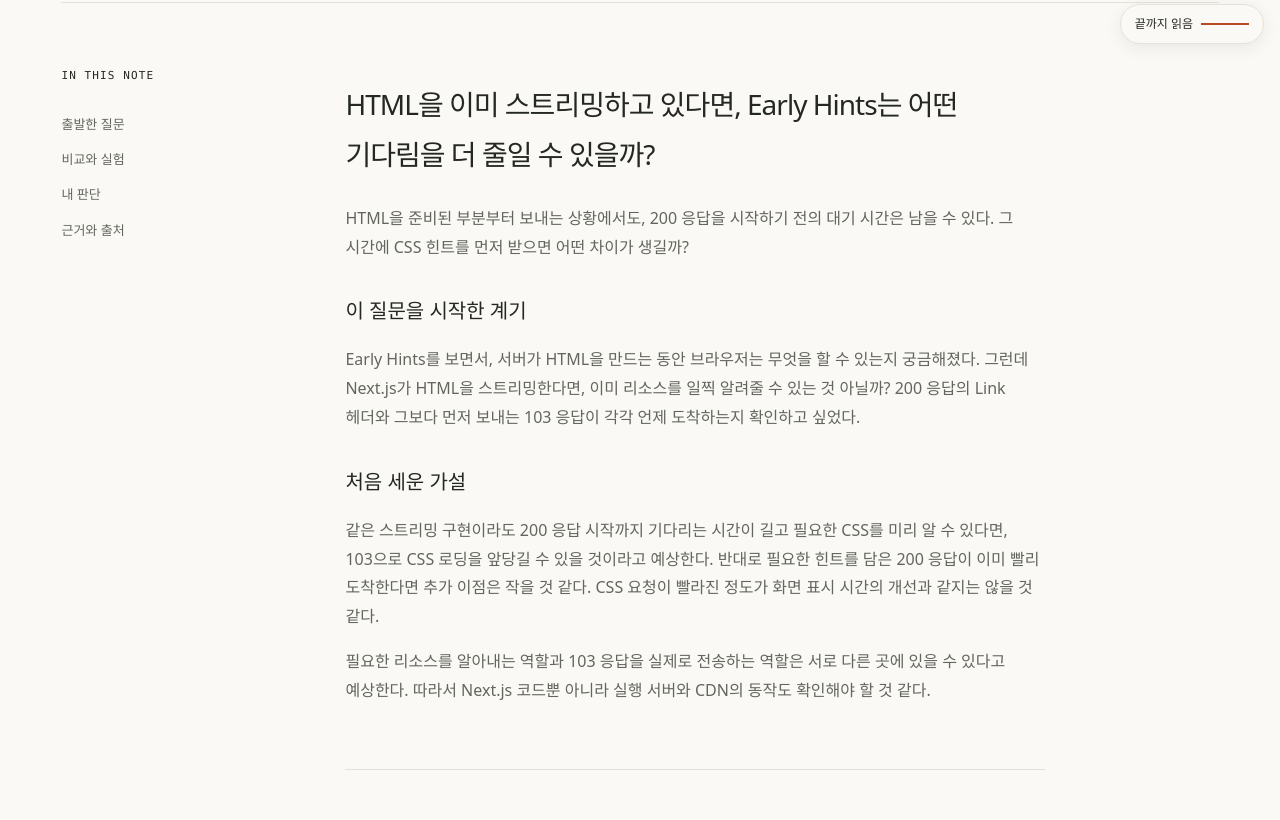
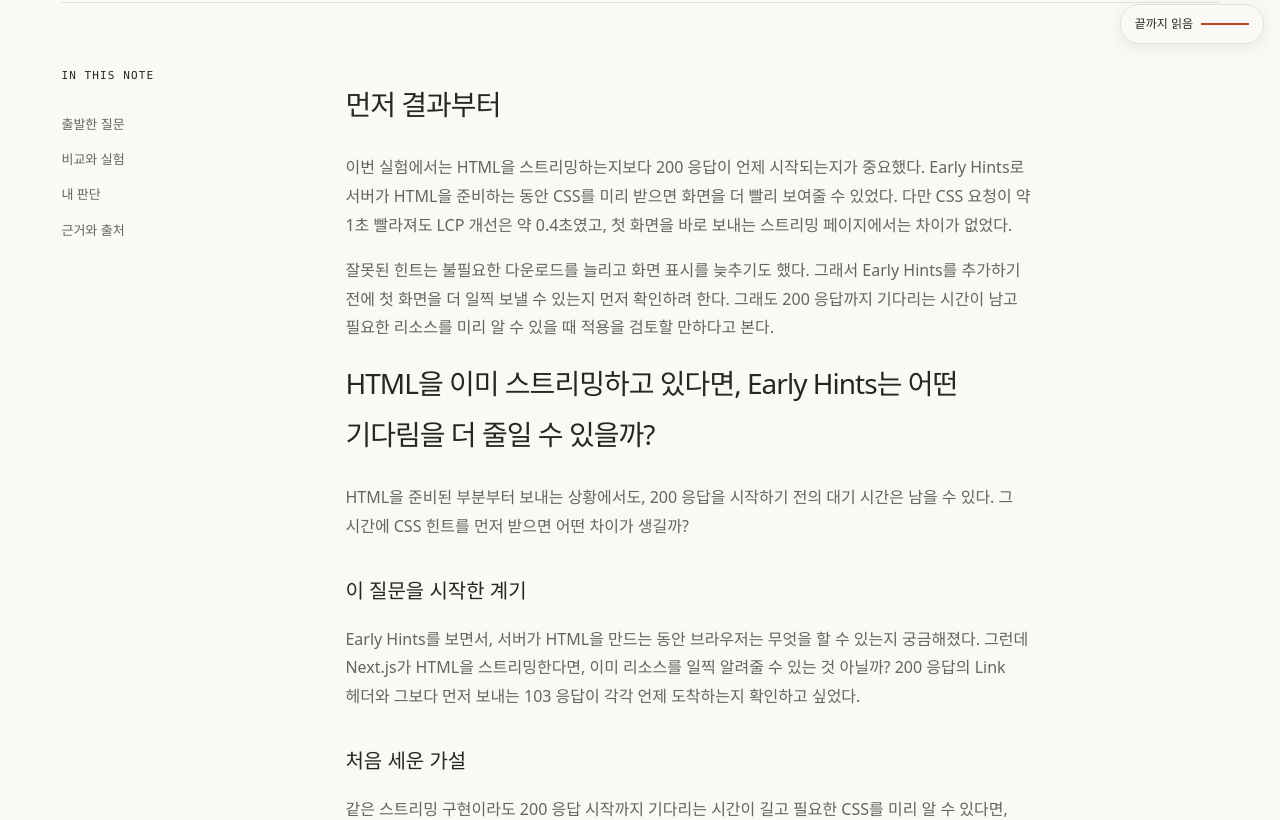
Before and after one commit to hoony-94/browser-notes, a Next.js app: page /notes/early-hints in a window 1280 px wide. Shown: the part 740-1560 px from the top of the page. Built offline with nearby package versions, Linux system fonts and the light colour scheme.

Commit message:
Early Hints 노트에 결과 요약 추가

```diff
--- a/src/content/notes/early-hints.mdx
+++ b/src/content/notes/early-hints.mdx
@@ -31,6 +31,12 @@ export const toc = [
     "title": "근거와 출처"
   }
 ];
+
+## 먼저 결과부터
+
+이번 실험에서는 HTML을 스트리밍하는지보다 200 응답이 언제 시작되는지가 중요했다. Early Hints로 서버가 HTML을 준비하는 동안 CSS를 미리 받으면 화면을 더 빨리 보여줄 수 있었다. 다만 CSS 요청이 약 1초 빨라져도 LCP 개선은 약 0.4초였고, 첫 화면을 바로 보내는 스트리밍 페이지에서는 차이가 없었다.
+
+잘못된 힌트는 불필요한 다운로드를 늘리고 화면 표시를 늦추기도 했다. 그래서 Early Hints를 추가하기 전에 첫 화면을 더 일찍 보낼 수 있는지 먼저 확인하려 한다. 그래도 200 응답까지 기다리는 시간이 남고 필요한 리소스를 미리 알 수 있을 때 적용을 검토할 만하다고 본다.
 
 <section id="question">
 
```
